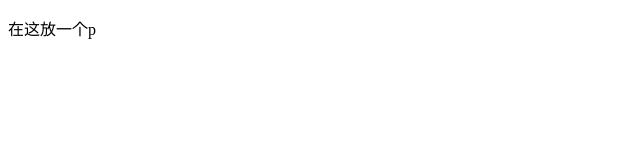
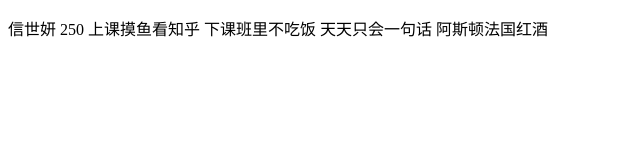
Before and after one commit to shqxiangtangping/bootstrap_work, a plain HTML site: page 大作业/Login.html in a window 1280 px wide. Shown: the whole page, without its empty margins (0-640 px from the left). Drawn offline with Linux system fonts and the light colour scheme.

Commit message:
信世妍 250 上课摸鱼看知乎 下课班里不吃饭 天天只会一句话 阿斯顿法国红酒

```diff
--- a/大作业/Login.html
+++ b/大作业/Login.html
@@ -5,7 +5,7 @@
     <title>Title</title>
 </head>
 <body>
-<p>在这放一个p</p>
+<p>信世妍 250 上课摸鱼看知乎 下课班里不吃饭 天天只会一句话 阿斯顿法国红酒</p>
 <a href=""></a>
 </body>
 </html>
```
